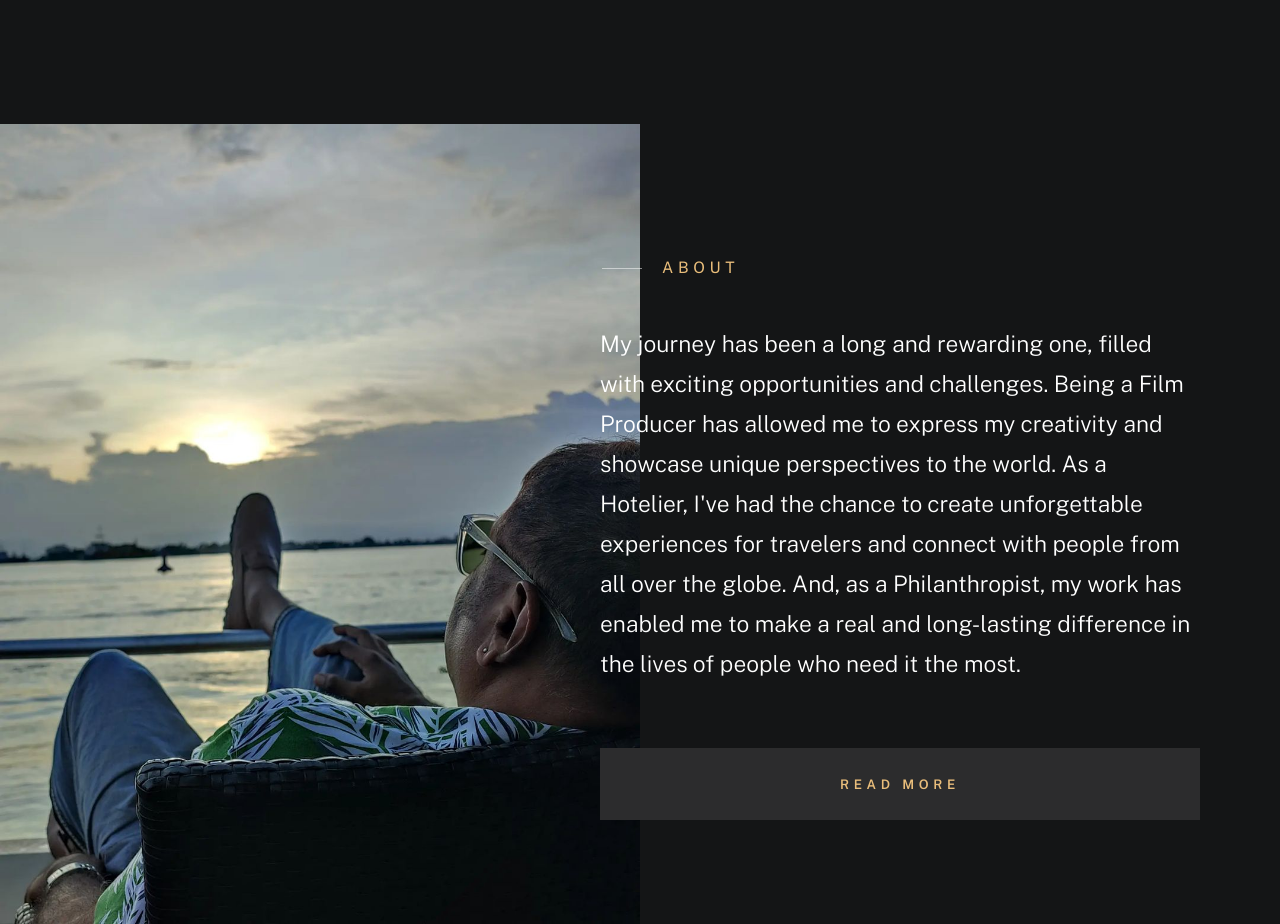
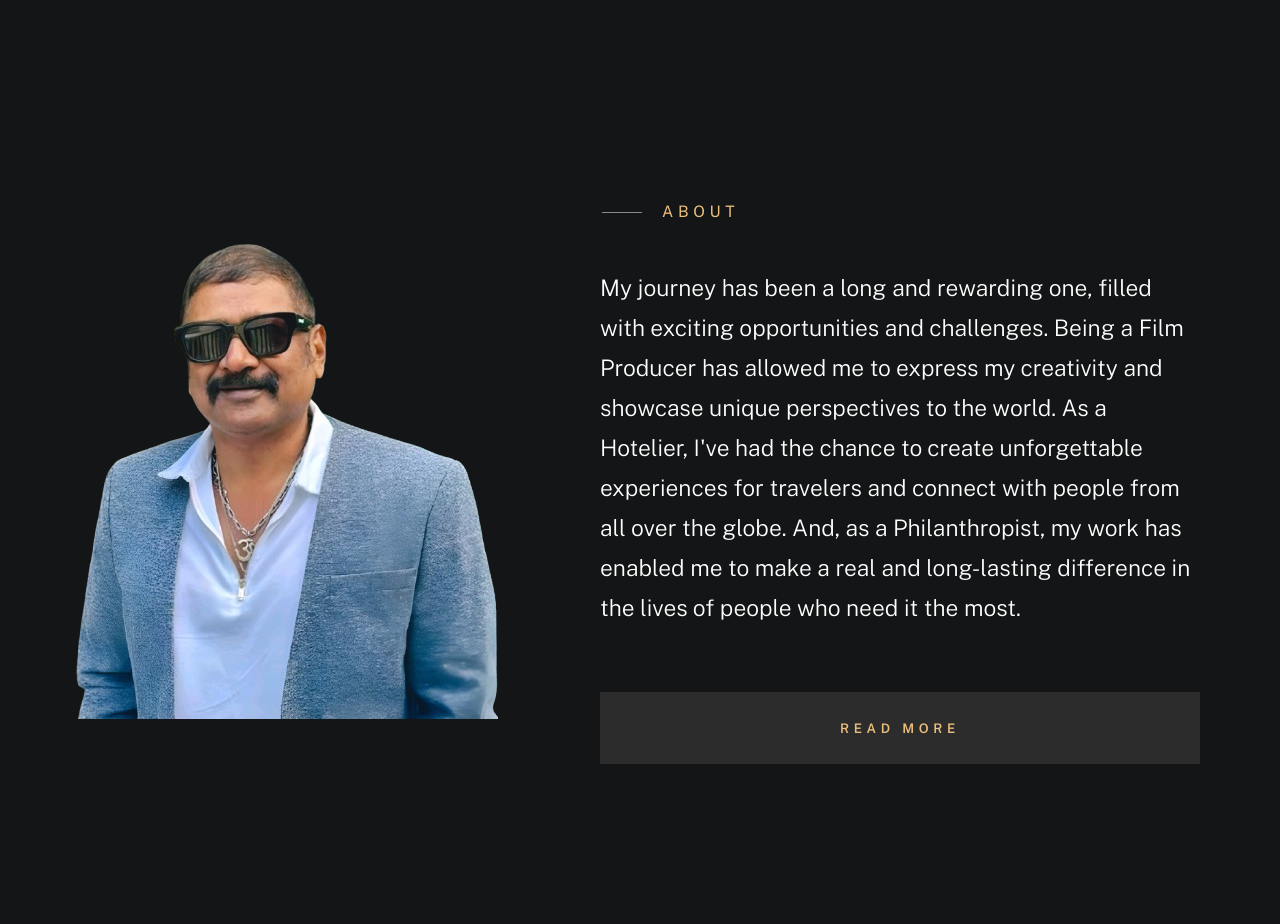
Before and after one commit to ajith-kallar/luther-pranav, a plain HTML site: page index.html in a window 1280 px wide. Shown: the part 820-1744 px from the top of the page. Drawn offline with nearby package versions, Linux system fonts and the light colour scheme; a script that the page names is missing; a web font is replaced by a local one.

Commit message:
about img changed

```diff
--- a/index.html
+++ b/index.html
@@ -129,7 +129,7 @@
 
                     <div class="column lg-6 md-12 about-info__pic-block">
                         <img
-                             src="images/about-ogsunil.webp" alt="About pic" class="about-info__pic" data-animate-el>
+                             src="images/bgremove-about.png" alt="About pic" class="about-info__pic" data-animate-el>
                     </div>
 
                     <div class="column lg-6 md-12">
```
Also changed, not shown: images/bgremove-about.png (added).
